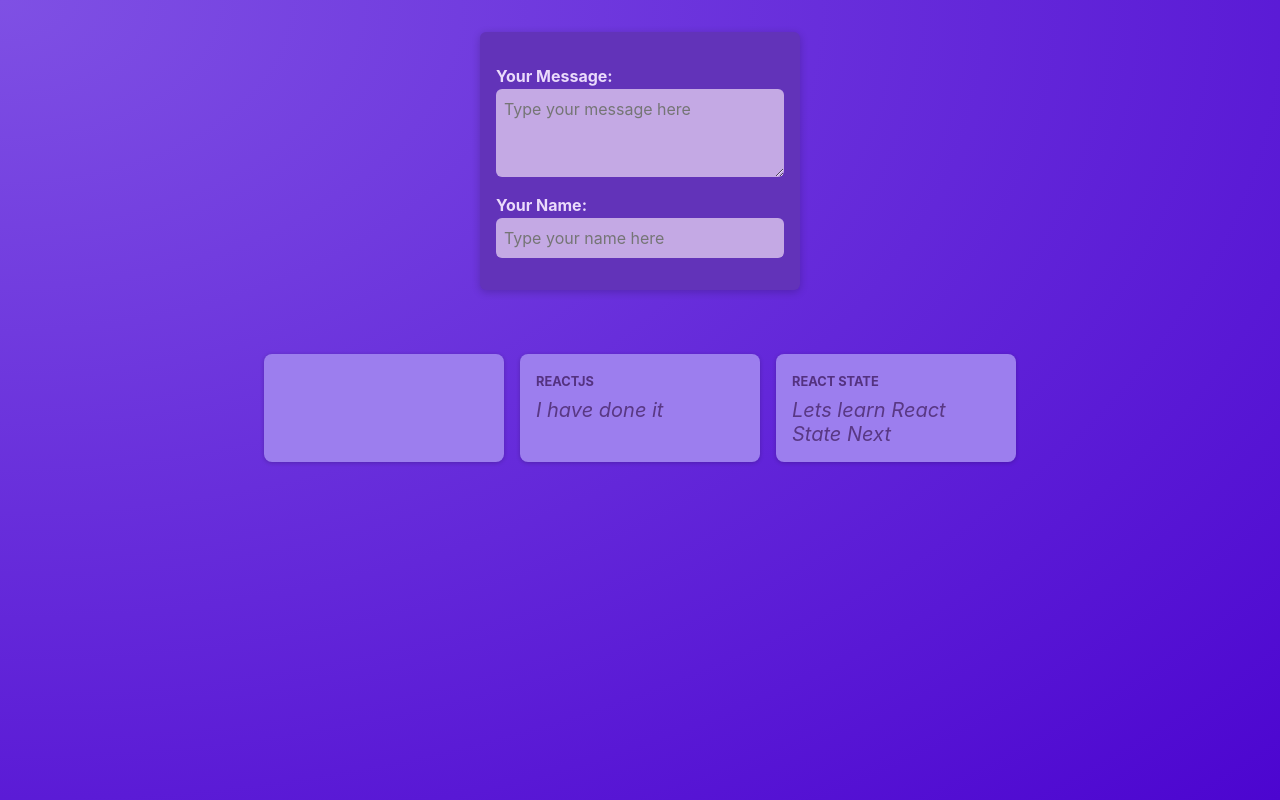
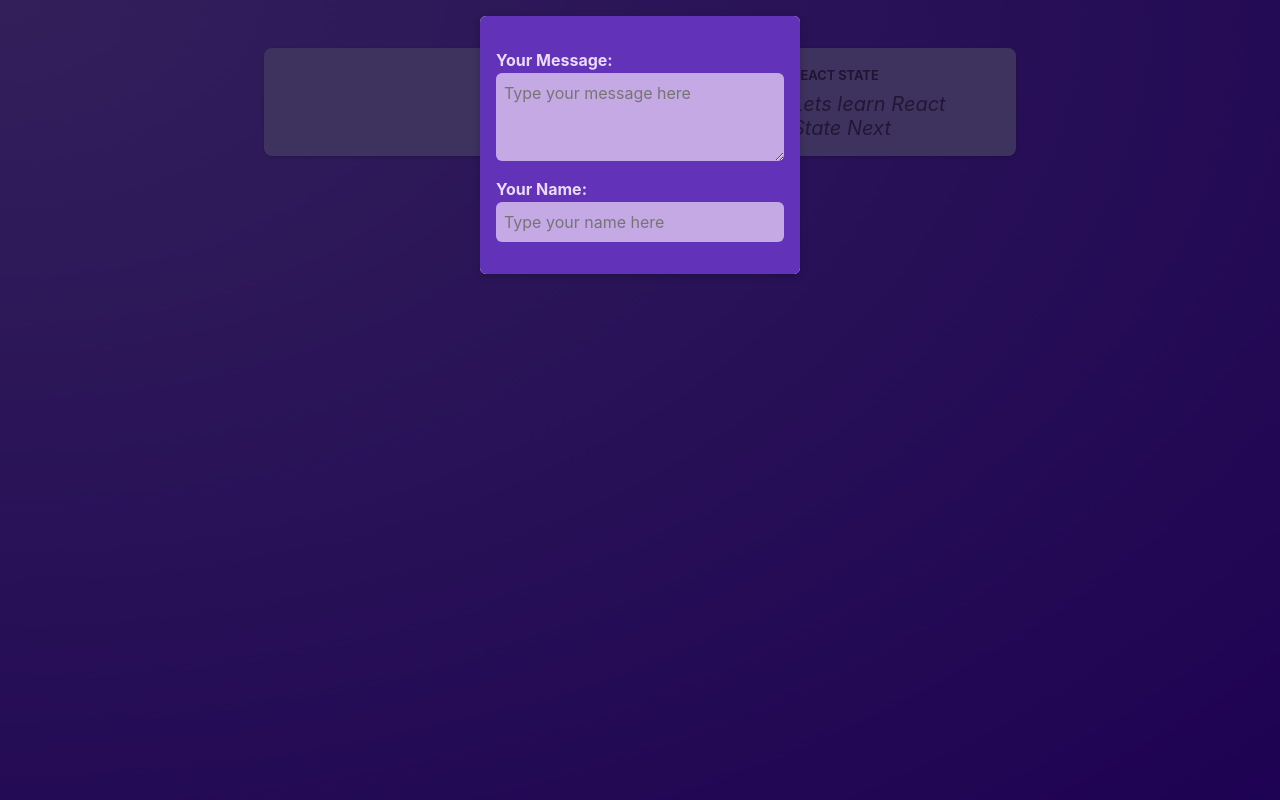
Before and after one commit to rizwath123/React-Basics, a React (Create React App) app in the folder react-with-academind/: page / in a window 1280 px wide. Built offline with nearby package versions, Linux system fonts and the light colour scheme.

Commit message:
create close modal clicking outside added

```diff
--- a/react-with-academind/src/Components/CreatePost.module.css
+++ b/react-with-academind/src/Components/CreatePost.module.css
@@ -2,9 +2,6 @@
   background-color: #6233b9;
   padding: 1rem;
   width: 20rem;
-  margin: 2rem auto;
-  border-radius: 6px;
-  box-shadow: 0 2px 8px rgba(0, 0, 0, 0.2);
 }
 
 .form label {
--- /dev/null
+++ b/react-with-academind/src/Components/Modal.js
@@ -0,0 +1,13 @@
+import classes from './Modal.module.css'
+function Modal({ children,onClose}) {
+    return (
+        <>
+            <div className={classes.backdrop} onClick={onClose}/>
+            <dialog open className={classes.modal}>
+                {children}
+            </dialog>
+        </>
+    )
+}
+
+export default Modal;
--- /dev/null
+++ b/react-with-academind/src/Components/Modal.module.css
@@ -0,0 +1,18 @@
+.backdrop {
+    position: fixed;
+    top: 0;
+    left: 0;
+    width: 100%;
+    height: 100vh;
+    background-color: rgba(0, 0, 0, 0.6);
+    z-index: 1;
+  }
+
+  .modal {
+    border: none;
+    border-radius: 6px;
+    box-shadow: 0 2px 8px rgba(0, 0, 0, 0.2);
+    padding: 0;
+    overflow: hidden;
+    z-index: 1;
+  }
--- a/react-with-academind/src/Components/PostsList.js
+++ b/react-with-academind/src/Components/PostsList.js
@@ -2,23 +2,46 @@
 import { Post } from "./Post"
 import { CreatePost } from "./CreatePost"
 import { useState } from 'react'
-
+import Modal from "./Modal"
 
 export function PostsList() {
     const [enteredBody, setEnteredBody] = useState('')
     const [enteredName, setEnteredName] = useState('')
+    const [isModalOpen, setISModalOpen] = useState(true)
+    function hideModal() {
+        setISModalOpen(false)
+    }
+
     function bodyChangeHandler(event) {
         setEnteredBody(event.target.value)
     }
     function onNameChangeHandler(event) {
         setEnteredName(event.target.value)
     }
+    // let modelVisible;
 
-
+    // if (isModalOpen) {
+    //     modelVisible = <Modal onClose={hideModal}>
+    //         <CreatePost
+    //             onBodyChange={bodyChangeHandler}
+    //             onNameChange={onNameChangeHandler} />
+    //     </Modal>
+    // }
     return (
         <div>
-            <CreatePost onBodyChange={bodyChangeHandler}
-                onNameChange={onNameChangeHandler} />
+            {isModalOpen && (
+                <Modal onClose={hideModal}>
+                <CreatePost
+                    onBodyChange={bodyChangeHandler}
+                    onNameChange={onNameChangeHandler} />
+            </Modal>
+            )}
+            {/* {isModalOpen ? <Modal onClose={hideModal}>
+                <CreatePost
+                    onBodyChange={bodyChangeHandler}
+                    onNameChange={onNameChangeHandler} />
+            </Modal> : null} */}
+
             <ul className={styles.posts}>
                 <Post name={enteredName} text={enteredBody} />
                 <Post name="ReactJs" text="I have done it" />
```
